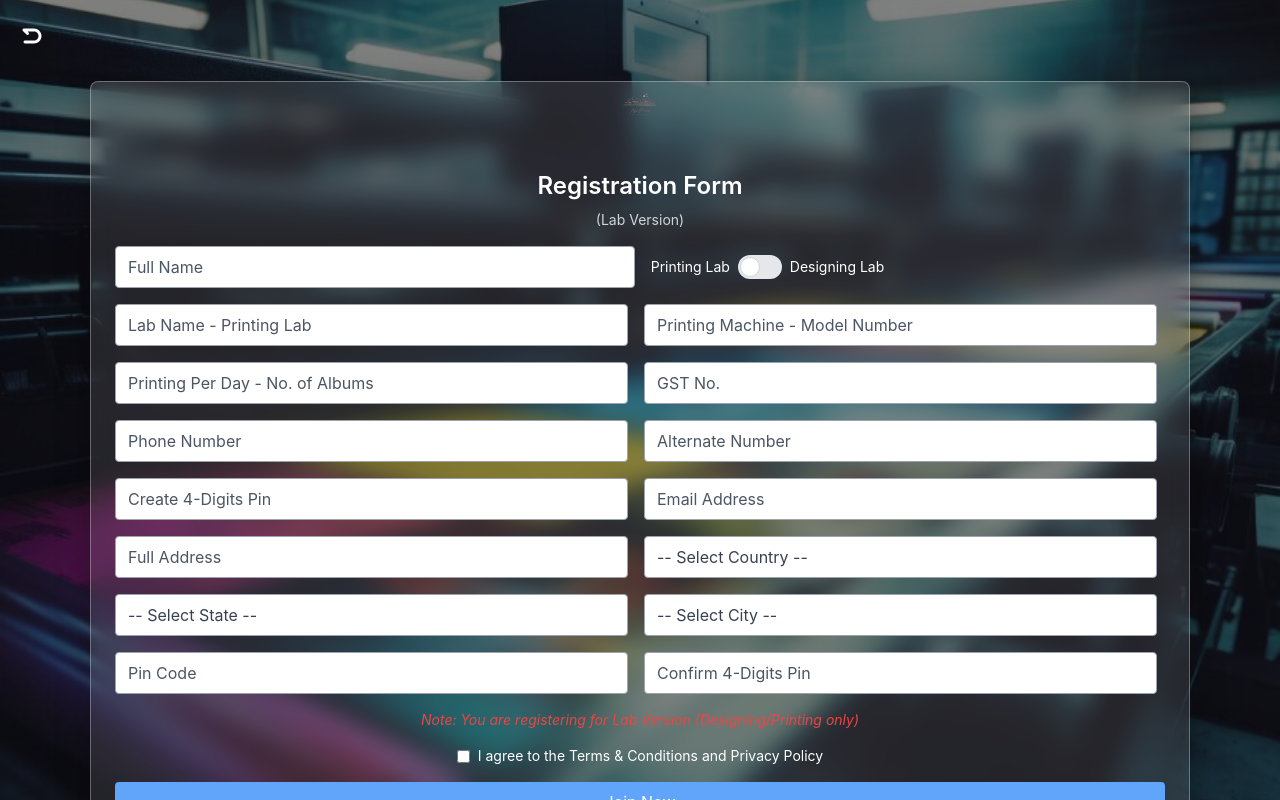
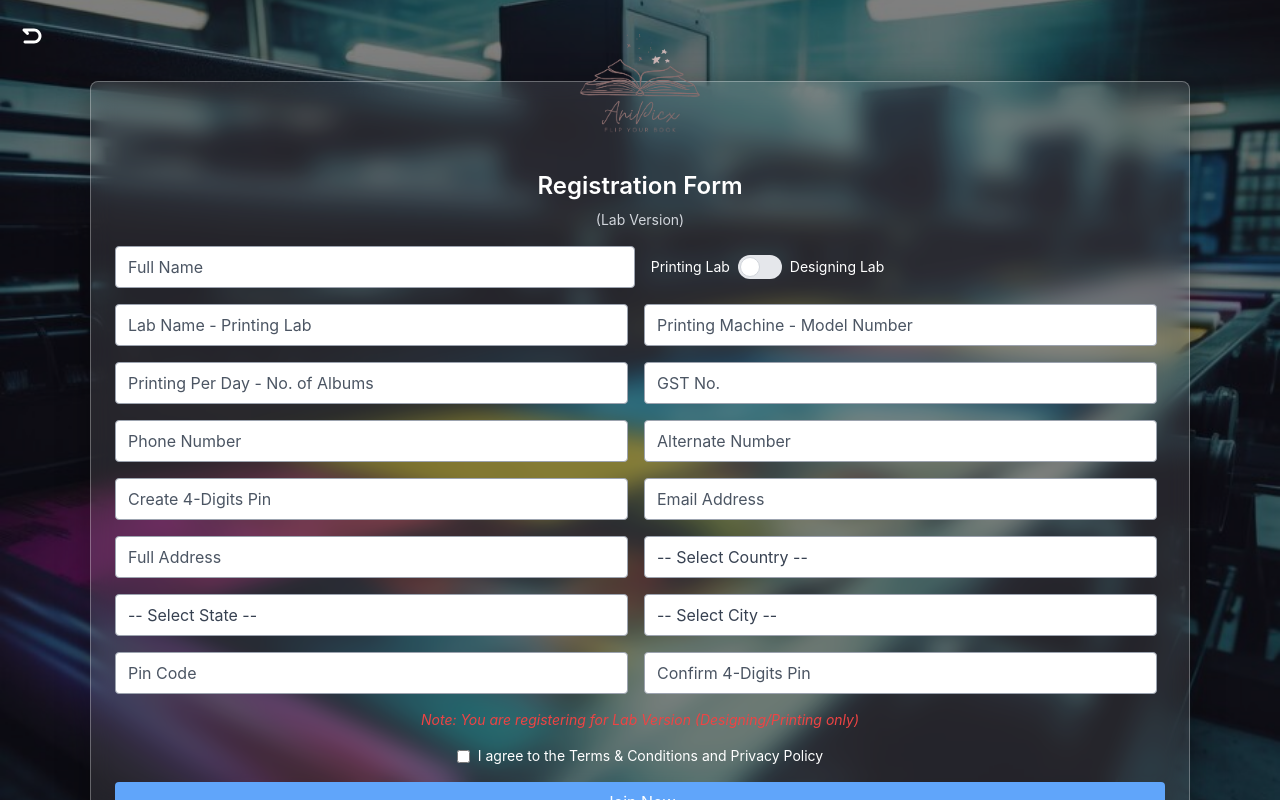
Before and after one commit to akhi3394/snaplink-photography, a React (Vite) app: page /signup/lab in a window 1280 px wide. Built offline with nearby package versions, Linux system fonts and the light colour scheme; a web font is replaced by a local one.

Commit message:
feat:logo changed

```diff
--- a/src/pages/LabSignup.jsx
+++ b/src/pages/LabSignup.jsx
@@ -35,11 +35,11 @@ const LabSignup = () => {
         <div className="bg-white bg-opacity-10 xl:mt-48 2xl:mt-0 backdrop-blur-md p-4 sm:p-6 rounded-lg  mt-60 lg:mt-0 border border-white/30 w-full max-w-[1100px] text-center shadow-[0_8px_32px_0_rgba(0,0,0,0.37)]">
 
           {/* Logo */}
-          <div className="absolute -top-6 sm:-top-5 left-1/2 transform -translate-x-1/2 -translate-y-1/2 mt-10">
+          <div className="absolute -top-5 sm:-top-12 left-1/2 transform -translate-x-1/2 -translate-y-1/2 mt-12">
             <img
               src={Logo}
               alt="AniPicx Logo"
-              className="w-[60px] h-[75px] sm:w-[80px] sm:h-[100px] object-contain"
+              className="w-[300px] h-[300px] z-50 object-contain"
             />
           </div>
 
--- a/src/pages/StudioSignup.jsx
+++ b/src/pages/StudioSignup.jsx
@@ -55,7 +55,7 @@ const StudioSignup = () => {
             <img
               src={Logo}
               alt="Snaplink Logo"
-              className="w-[70px] h-[95px] sm:w-[90px] sm:h-[120px] lg:w-[104px] lg:h-[142px] object-contain"
+              className="w-[300px] h-[150px] sm:w-[200px] sm:h-[120px] lg:w-[300px] lg:h-[300px] object-contain"
             />
           </div>
 
```
